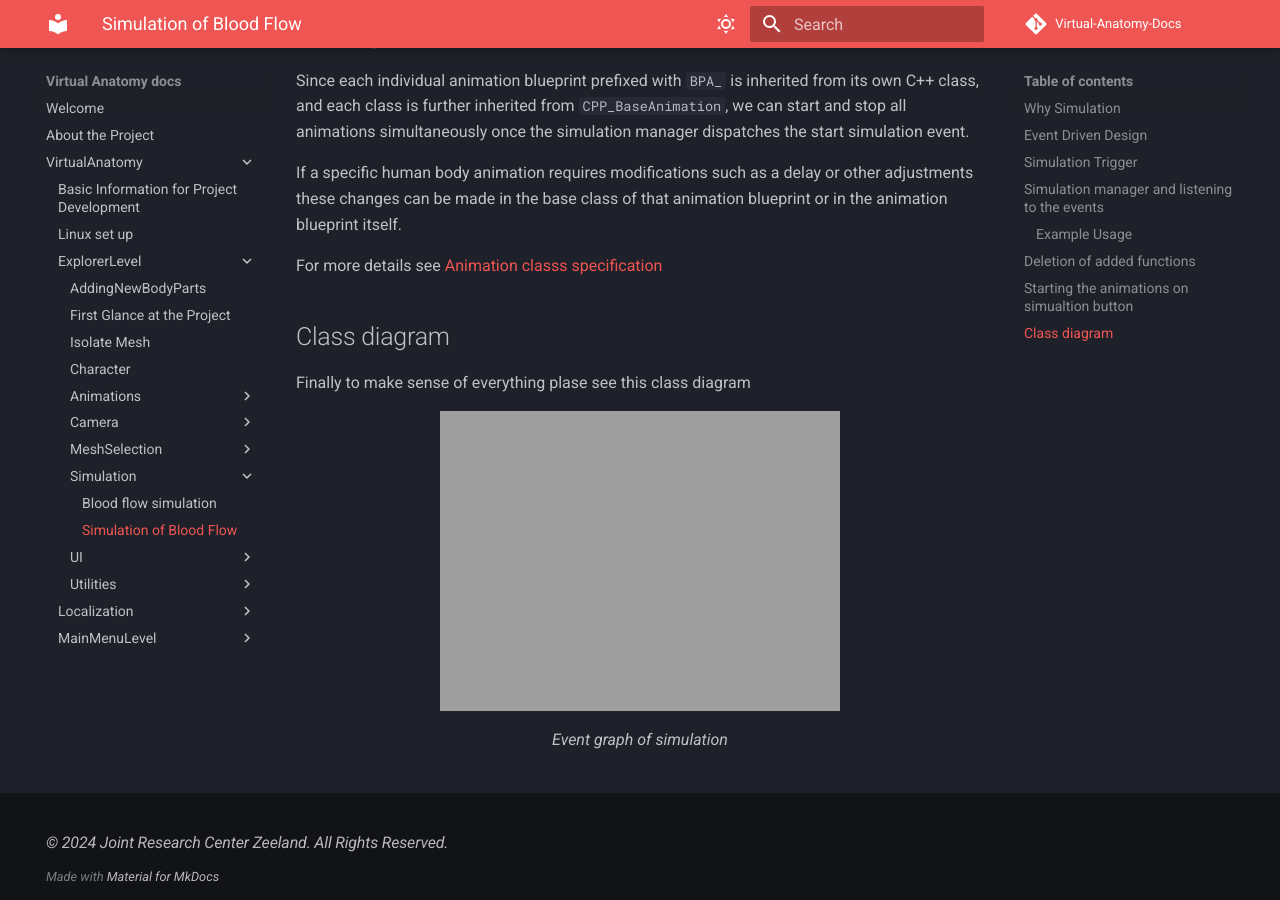
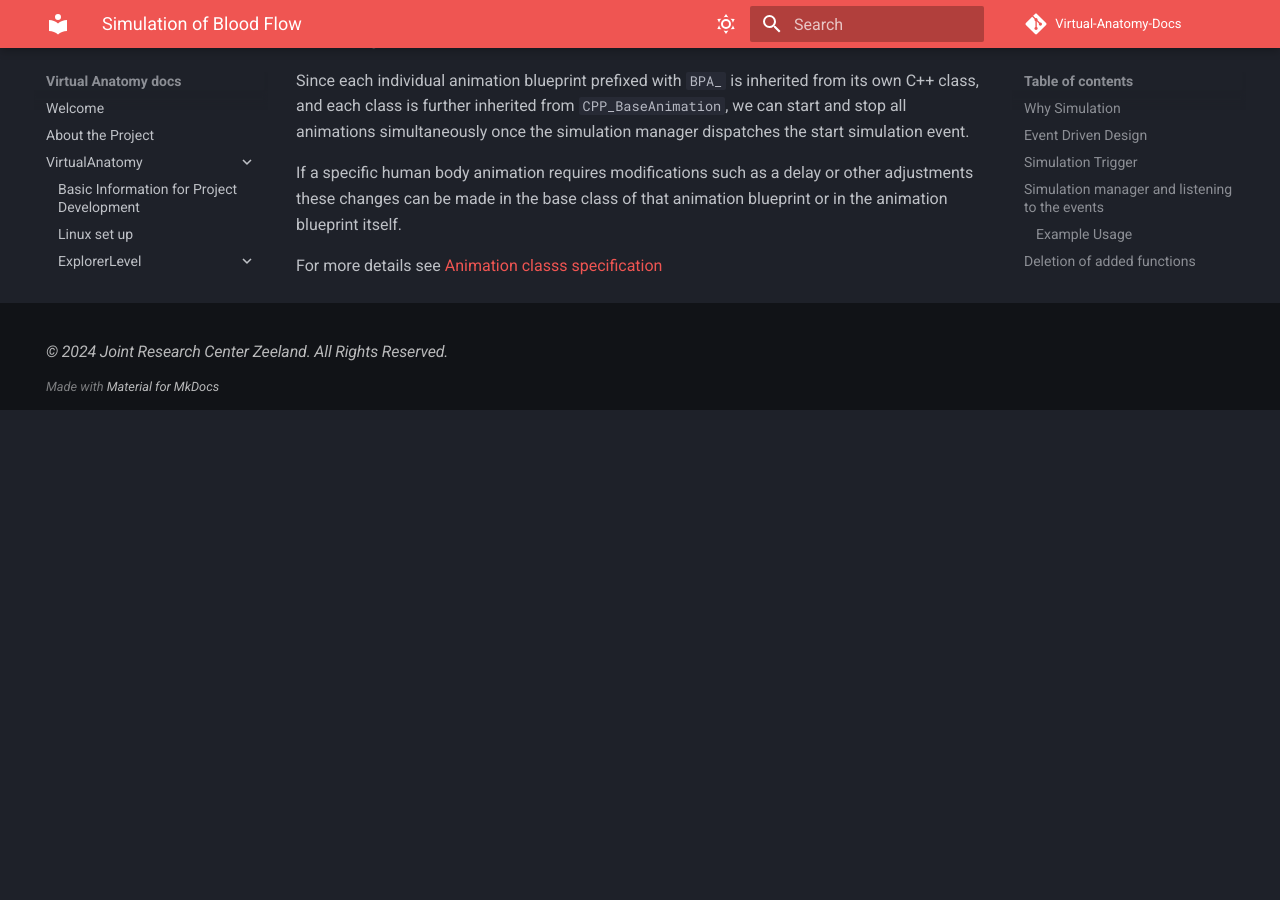
Before and after one commit to jrcz-data-science-lab/VirtualAnatomy-Documentation, an MkDocs documentation site: the page built from docs/VirtualAnatomy/ExplorerLevel/Simulation/GeneralOverview.md, in a window 1280 px wide and 900 px high, scrolled down 2950 px. Built offline with MkDocs 1.6.1 and Material for MkDocs 9.7.7, drawn with Linux system fonts in a browser that asks for light colours; comment, search, counter and statistics services are not loaded; after the commit the page ends 3360 px from its top, so only the background shows below that.

```diff
--- a/docs/VirtualAnatomy/ExplorerLevel/Simulation/GeneralOverview.md
+++ b/docs/VirtualAnatomy/ExplorerLevel/Simulation/GeneralOverview.md
@@ -86,11 +86,3 @@
 If a specific human body animation requires modifications such as a delay or other adjustments these changes can be made in the base class of that animation blueprint or in the animation blueprint itself.
 
 For more details see [Animation classs specification](/VirtualAnatomy-Documentation/VirtualAnatomy/ExplorerLevel/Animations/BaseAnimationClass/)
-
-## Class diagram
-
-Finally to make sense of everything plase see this class diagram
-
-<figure markdown="span">
-  ![Simulation event graph](https://jrcz-data-science-lab.github.io/VirtualAnatomy-Documentation/images/Simulation-Class-Diagram.png) <figcaption>Event graph of simulation</figcaption>
-</figure>
```
